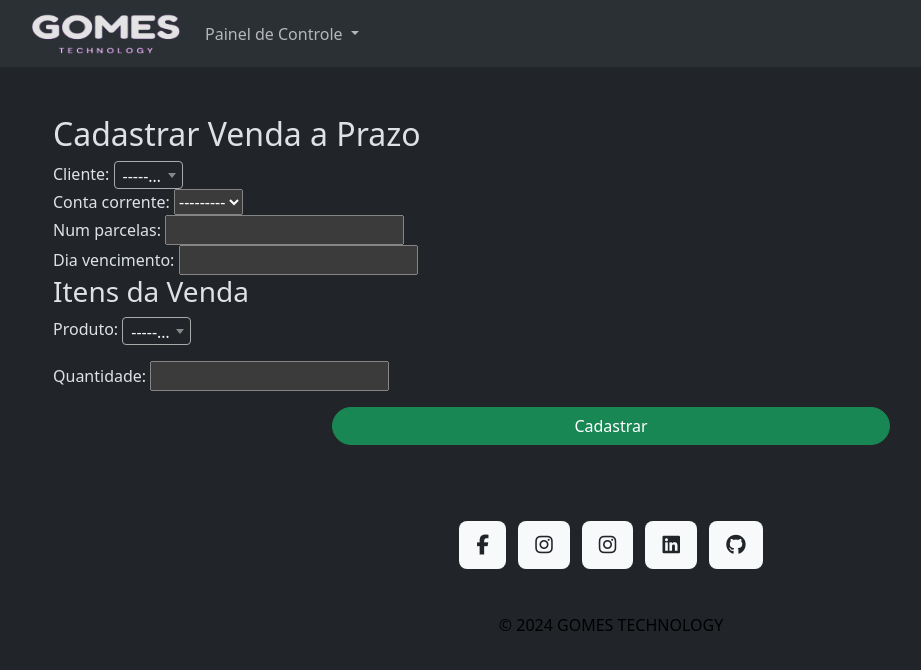
After one commit to GomesMilla/ControleEstoque, a Django app: page /core/venda-fiado/nova/ in a window 1280 px wide. The commit adds this page. Shown: the top 670 px of the page, without its empty margins (29-950 px from the left). Run offline with Django 5.2, Linux system fonts and the light colour scheme; the visitor is signed in with stand-in values (Sample User, id 1); data comes from the database, SQL or seed files in the repository; data that the repository does not hold is empty; some libraries are stand-ins or nearby versions.

Commit message:
:sparkles: Inicio da funcionalidade de vendas a prazo

```diff
--- a/apps/core/admin.py
+++ b/apps/core/admin.py
@@ -42,3 +42,4 @@ admin.site.register(PeriodoMeta, PeriodoMetaAdmin)
 admin.site.register(Venda, VendaAdmin)
 admin.site.register(Tamanho, TamanhoAdmin)
 admin.site.register(TipoProduto, TipoProdutoAdmin)
+admin.site.register(ContaCorrente)
--- a/apps/core/forms.py
+++ b/apps/core/forms.py
@@ -2,10 +2,12 @@ from django import forms
 from .models import Estoque, Produto
 
 from django import forms
-from .models import Estoque, Empresa, PeriodoMeta, Pedido, Venda, ItemVenda, ValePresente, Fornecedores, Marca, TipoProduto, Tamanho
+from .models import *
 from users.models import Cliente
+from django import forms
+from .models import VendaFiado
 from django_select2.forms import Select2Widget
-
+from django.forms import modelformset_factory, BaseModelFormSet
 class EstoqueForm(forms.ModelForm):
     class Meta:
         model = Estoque
@@ -276,3 +278,85 @@ class ValePresenteUpdateForm(forms.ModelForm):
         self.fields['preco'].label = "Preço:"
         self.fields['descricao'].label = "Descrição do pedido e seu produto:"
         self.fields['descricao'].help_text = "DICA: Use esse campo para melhor descrever as informações sobre o seu vale. Para ajuda-lá na hora de gerenciar."
+
+class ContaCorrenteForm(forms.ModelForm):
+    class Meta:
+        model = ContaCorrente
+        fields = ['cliente', 'descricao', 'limite_credito']
+
+    def __init__(self, *args, **kwargs):
+        self.user = kwargs.pop('user', None)
+        super().__init__(*args, **kwargs)
+
+    def save(self, commit=True):
+        conta_corrente = super().save(commit=False)
+        conta_corrente.empresa = self.user.empresa
+        if commit:
+            conta_corrente.save()
+        return conta_corrente
+
+
+class VendaFiadoForm(forms.ModelForm):
+    class Meta:
+        model = VendaFiado
+        fields = ['cliente', 'conta_corrente', 'num_parcelas', 'dia_vencimento']
+        widgets = {
+            'cliente': Select2Widget(attrs={'data-minimum-input-length': 1}),
+        }
+
+    def __init__(self, *args, **kwargs):
+        self.user = kwargs.pop('user', None)
+        obj = User.objects.get(cpf=self.user)
+        print("VendaFiado", obj)
+        super().__init__(*args, **kwargs)
+
+        # Garante que o user e empresa estão disponíveis e a queryset é filtrada corretamente
+        if self.user:
+            print(f"Empresa no Form: {obj.empresa}")  # Verificação adicional
+            self.fields['conta_corrente'].queryset = ContaCorrente.objects.filter(empresa=obj.empresa)
+        else:
+            raise ValueError("O usuário logado não tem uma empresa associada ou não está autenticado.")
+
+
+class ItemVendaFiadoForm(forms.ModelForm):
+    class Meta:
+        model = ItemVendaFiado
+        fields = ['produto', 'quantidade']
+        widgets = {
+            'produto': Select2Widget(attrs={'data-minimum-input-length': 1}),
+        }
+
+    def __init__(self, *args, **kwargs):
+        self.user = kwargs.pop('user', None)
+        obj = User.objects.get(cpf=self.user)
+        print("ItemVendaFiadoForm", obj)
+        super().__init__(*args, **kwargs)
+
+        if self.user:
+            self.fields['produto'].queryset = Produto.objects.filter(empresa=obj.empresa)
+        else:
+            raise ValueError("O usuário logado não tem uma empresa associada ou não está autenticado.")
+
+class BaseItemVendaFiadoFormset(BaseModelFormSet):
+    def __init__(self, *args, **kwargs):
+        self.user = kwargs.pop('user', None)
+        print("User in Formset:", self.user)  # Verifica se o user está sendo passado
+        super().__init__(*args, **kwargs)
+
+        # Passa o user para cada formulário no formset
+        for form in self.forms:
+            form.user = self.user  # Garante que o user seja passado para cada form
+            if self.user and hasattr(self.user, 'empresa'):
+                form.fields['produto'].queryset = Produto.objects.filter(empresa=self.user.empresa)
+            else:
+                raise ValueError("O usuário logado não tem uma empresa associada ou não está autenticado.")
+
+ItemVendaFiadoFormset = modelformset_factory(
+    ItemVendaFiado,  # Modelo que será utilizado no formset
+    formset=BaseItemVendaFiadoFormset,  # O formset base que criamos acima
+    fields=['produto', 'quantidade'],  # Campos que aparecerão no formset
+    extra=1,  # Quantidade de formulários extras exibidos
+    widgets={
+        'produto': Select2Widget(attrs={'data-minimum-input-length': 1}),  # Utilizando o Select2Widget para facilitar a pesquisa de produtos
+    }
+)
--- a/apps/core/urls.py
+++ b/apps/core/urls.py
@@ -54,6 +54,15 @@ urlpatterns = [
     #Notificações
     path('pendencias/', GenericDetailView.as_view(), name='pendencias'),
 
+    # Conta Corrente
+    path('conta_corrente/nova/', ContaCorrenteCreateView.as_view(), name='nova_conta'),
+    path('conta_corrente/editar/<int:pk>/', ContaCorrenteUpdateView.as_view(), name='editar_conta'),
+    path('conta_corrente/inativar/<int:pk>/', ContaCorrenteInativarView.as_view(), name='inativar_conta'),
+    path('conta_corrente/', ContaCorrenteListView.as_view(), name='listar_contas'),
+
+    # Venda a Prazo
+    path('venda-fiado/nova/', VendaFiadoCreateView.as_view(), name='nova_venda_fiado'),
+
 
 
 
--- a/apps/core/views.py
+++ b/apps/core/views.py
@@ -9,8 +9,13 @@ from django.shortcuts import redirect, get_object_or_404
 from django.db.models import Q
 from django.views.generic.edit import UpdateView
 from django.views.generic.detail import DetailView
+from django.views.generic.edit import DeleteView
 from datetime import date
-
+from django.urls import reverse_lazy
+from django.views.generic.edit import View
+from django.shortcuts import redirect
+from django.shortcuts import render
+from django.db import transaction
 class EstoqueCreateView(LoginRequiredMixin, UserPassesTestMixin, CreateView):
     model = Estoque
     form_class = EstoqueForm
@@ -674,6 +679,7 @@ class ValePresenteUpdateView(LoginRequiredMixin, UserPassesTestMixin, UpdateView
         if self.request.user.is_authenticated:
             return redirect('home')
         return super().handle_no_permission()
+
 class GenericDetailView(ListView):
     model = ValePresente
     template_name = 'core/notificacao/notificacao.html'
@@ -704,3 +710,125 @@ class GenericDetailView(ListView):
         context["qtd_aniversariantes"] = aniversariantes.count()
         context["qtd_vales_presentes_vencendo"] = vales_presentes_vencendo.count()
         return context
+
+class ContaCorrenteListView(LoginRequiredMixin,ListView):
+    model = ContaCorrente
+    template_name = 'core/contacorrente/listar.html'
+    context_object_name = 'contas'
+
+    def get_queryset(self):
+        return ContaCorrente.objects.filter(empresa=self.request.user.empresa, is_active=True)
+
+class ContaCorrenteCreateView(CreateView):
+    model = ContaCorrente
+    form_class = ContaCorrenteForm
+    template_name = 'core/contacorrente/criar.html'
+    success_url = reverse_lazy('listar_contas')
+
+    def get_form_kwargs(self):
+        kwargs = super().get_form_kwargs()
+        kwargs['user'] = self.request.user
+        return kwargs
+
+class ContaCorrenteUpdateView(LoginRequiredMixin, UserPassesTestMixin, UpdateView):
+    model = ContaCorrente
+    form_class = ContaCorrenteForm
+    template_name = 'core/contacorrente/editar.html'
+    success_url = reverse_lazy('listar_contas')
+
+    def get_form_kwargs(self):
+        kwargs = super().get_form_kwargs()
+        kwargs['user'] = self.request.user
+        return kwargs
+
+    def test_func(self):
+        conta = self.get_object()
+        return self.request.user.is_superuser or self.request.user == conta.vendedor or self.request.user.empresa == conta.vendedor.empresa
+
+    def handle_no_permission(self):
+        if self.request.user.is_authenticated:
+            return redirect('home')
+        return super().handle_no_permission()
+
+class ContaCorrenteInativarView(View):
+    model = ContaCorrente
+    template_name = 'core/contacorrente/inativar.html'
+    success_url = reverse_lazy('listar_contas')
+
+    def get(self, request, *args, **kwargs):
+        conta = self.get_object()
+        return render(request, self.template_name, {'conta': conta})
+
+    def post(self, request, *args, **kwargs):
+        conta = self.get_object()
+        conta.is_active = False  # Marcar como inativa
+        conta.save()
+        return redirect(self.success_url)
+
+    def get_object(self):
+        return ContaCorrente.objects.get(pk=self.kwargs['pk'], empresa=self.request.user.empresa)
+
+class VendaFiadoCreateView(LoginRequiredMixin, CreateView):
+    model = VendaFiado
+    form_class = VendaFiadoForm
+    template_name = 'core/vendafiado/criar.html'
+    success_url = reverse_lazy('listar_contas')
+
+    def get_form_kwargs(self):
+        kwargs = super().get_form_kwargs()
+        kwargs['user'] = self.request.user
+        return kwargs
+
+    def get_context_data(self, **kwargs):
+        data = super().get_context_data(**kwargs)
+        if self.request.POST:
+            data['itens_form'] = ItemVendaFiadoFormset(self.request.POST, queryset=ItemVendaFiado.objects.none(), user=self.request.user)
+        else:
+            data['itens_form'] = ItemVendaFiadoFormset(queryset=ItemVendaFiado.objects.none(), user=self.request.user)
+        return data
+
+    @transaction.atomic
+    def form_valid(self, form):
+        context = self.get_context_data()
+        itens_form = context['itens_form']
+        form.instance.empresa = self.request.user.empresa
+        form.instance.periodometa = get_object_or_404(PeriodoMeta, fechado=False, empresa=self.request.user.empresa)
+        form.instance.vendedor = self.request.user
+
+        if itens_form.is_valid():
+            total_venda = 0
+            for item_form in itens_form.cleaned_data:
+                produto = item_form['produto']
+                quantidade = item_form['quantidade']
+
+                if produto.quantidade < quantidade:
+                    itens_form.add_error('quantidade', f"Estoque insuficiente para o produto {produto.nome}")
+                    return self.form_invalid(form)
+
+                total_venda += produto.preco * quantidade
+                produto.quantidade -= quantidade
+                if produto.quantidade <= 0:
+                    produto.quantidade = 0
+                    produto.vendido = True
+                produto.save()
+
+            form.instance.total = total_venda
+            self.object = form.save()
+
+            for item_form in itens_form.cleaned_data:
+                ItemVendaFiado.objects.create(
+                    venda=self.object,
+                    produto=item_form['produto'],
+                    quantidade=item_form['quantidade'],
+                    preco_unitario=item_form['produto'].preco,
+                    empresa=self.request.user.empresa  # Vinculando à empresa
+                )
+
+            conta_corrente = form.instance.conta_corrente
+            conta_corrente.saldo_devedor += total_venda
+            conta_corrente.save()
+
+            self.object.gerar_parcelas()
+            return super().form_valid(form)
+
+        return self.form_invalid(form)
--- a/templates/base/index.html
+++ b/templates/base/index.html
@@ -316,6 +316,13 @@
                     <ul class="list-group">
                         <a class="list-group-item list-group-item-action mt-1" href="{% url 'lista_usuarios' objuser.empresa.pk %}">Listar Colaborador</a>
                     </ul>
+                    <h6 class="mt-3">Conta Corrente</h6>
+                    <ul class="list-group">
+                        <a class="list-group-item list-group-item-action" href="{% url 'nova_conta' %}">Cadastrar Conta Corrente</a>
+                    </ul>
+                    <ul class="list-group">
+                        <a class="list-group-item list-group-item-action mt-1" href="{% url 'listar_contas' %}">Listar Conta Corrente</a>
+                    </ul>
                     <h6 class="mt-3">Relatórios</h6>
                     <ul class="list-group">
                         <a class="list-group-item list-group-item-action mt-1" href="{% url 'agenda' %}">Relatórios(FAZER)</a>
@@ -372,10 +379,20 @@
         {% endif %}
 
         {% if objuser and not objuser.is_superuser %}
-            <a type="button" class="btn btn-primary ms-5" href="{% url 'cadastrar_venda' %}"
-            style="--bs-btn-padding-y: .25rem; --bs-btn-padding-x: .5rem; --bs-btn-font-size: .75rem;">
-                Cadastrar Venda
-            </a>
+            <div class="row">
+                <div class="col-auto">
+                    <a type="button" class="btn btn-primary ms-5" href="{% url 'cadastrar_venda' %}"
+                    style="--bs-btn-padding-y: .25rem; --bs-btn-padding-x: .5rem; --bs-btn-font-size: .75rem;">
+                        Cadastrar Venda
+                    </a>
+                </div>
+                <div class="col-auto">
+                    <a type="button" class="btn btn-danger" href="{% url 'nova_venda_fiado' %}"
+                    style="--bs-btn-padding-y: .25rem; --bs-btn-padding-x: .5rem; --bs-btn-font-size: .75rem;">
+                        Cadastrar Venda a Prazo
+                    </a>
+                </div>
+            </div>
         {% endif %}
 
         <main>
--- /dev/null
+++ b/templates/core/vendafiado/criar.html
@@ -0,0 +1,22 @@
+{% extends "base/index.html" %}
+{% load static bootstrap %}
+{% block conteudo %}
+
+    <div class="container mt-5">
+        <h2>Cadastrar Venda a Prazo</h2>
+        <form method="post">
+            {% csrf_token %}
+            {{form.media}}
+            {{ form|bootstrap }}
+            <h3>Itens da Venda</h3>
+            {{ itens_form.management_form }}
+            {% for formset in itens_form %}
+                {{ formset.as_p }}
+            {% endfor %}
+            <div class="d-grid gap-2 col-6 mx-auto mt-3 mb-2">
+                <button type="submit" class="btn btn-success rounded-pill">Cadastrar</button>
+            </div>
+        </form>
+    </div>
+
+{% endblock conteudo %}
```
Also changed, not shown: apps/core/models.py (+67 -4 lines), templates/core/contacorrente/criar.html (added, +17 -0 lines), templates/core/contacorrente/editar.html (added, +17 -0 lines), templates/core/contacorrente/inativar.html (added, +14 -0 lines), templates/core/contacorrente/listar.html (added, +35 -0 lines).
